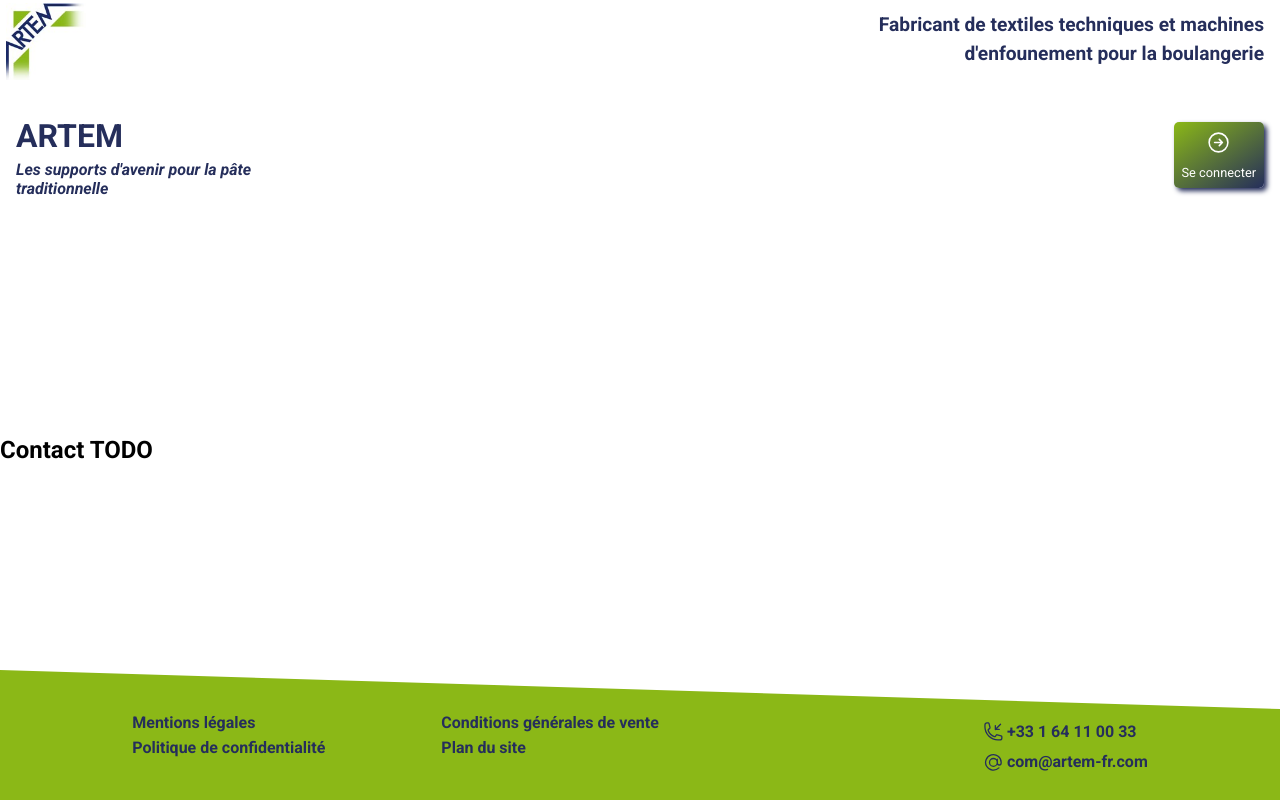
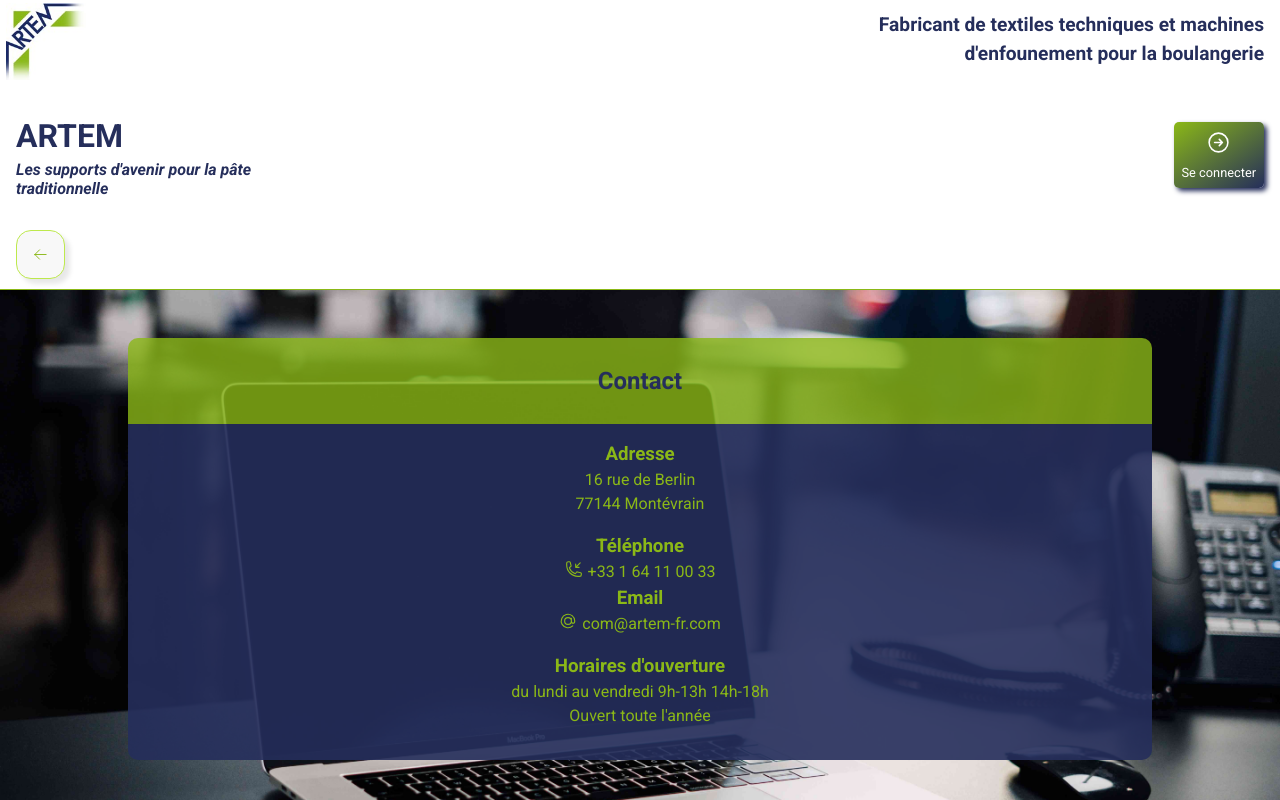
Before and after one commit to Romain-Delchie/artem-website, a React (Vite) app: page /contact in a window 1280 px wide. Shown: the top 800 px of the page. Built offline with nearby package versions, Linux system fonts and the light colour scheme.

Commit message:
feat(contact): add contact page and various style fixed

```diff
--- a/src/App/App.jsx
+++ b/src/App/App.jsx
@@ -16,13 +16,15 @@ import QuoteHistory from "../pages/QuoteHistory/QuoteHistory";
 import NewQuote from "../pages/NewQuote/NewQuote";
 import AddProduct from "../pages/AddProduct/AddProduct";
 import RoleValidation from "../pages/RoleValidation/RoleValidation";
+import DeleteProduct from "../pages/DeleteProduct/DeleteProduct";
 import './App.scss'
-import DeleteProduct from "../pages/DeleteProduct/DeleteProduct";
+import ScrollToTop from "../components/ScrollToTop/ScrollToTop";
 
 function App() {
 
-
   return (
+    <>
+      <ScrollToTop />
       <Routes>
         <Route path="/" element={<Home />} />
         <Route path="/company" element={<Company />} />
@@ -42,8 +44,8 @@ function App() {
         <Route path="/delete-product" element={<DeleteProduct />} />
         <Route path="/role-validation" element={<RoleValidation />} />
 
-
       </Routes>
+    </>
   )
 }
 
--- a/src/components/Header/Header.jsx
+++ b/src/components/Header/Header.jsx
@@ -1,18 +1,45 @@
 import NavBar from '../NavBar/NavBar'
-import { Link } from 'react-router-dom'
-import { useContext } from 'react'
+import { Link, useNavigate, useLocation } from 'react-router-dom'
+import { useContext, useEffect, useState } from 'react'
 import AppContext from '../../context/AppContext'
 import './Header.scss'
 
 export default function Header() {
     const { user, updateUser } = useContext(AppContext);
+    const location = useLocation();
+    const navigate = useNavigate();
+    const [hasScrolled, setHasScrolled] = useState(false);
+
+    useEffect(() => {
+        // Écoute de l'événement de défilement et met à jour l'état hasScrolled
+        const handleScroll = () => {
+            if (!hasScrolled && window.scrollY > 100) {
+                setHasScrolled(true);
+            } else if (hasScrolled && window.scrollY === 0) {
+                setHasScrolled(false);
+            }
+        };
+
+        window.addEventListener('scroll', handleScroll);
+
+        // Nettoie l'écouteur d'événement lors du démontage du composant
+        return () => {
+            window.removeEventListener('scroll', handleScroll);
+        };
+    }, [hasScrolled]);
 
     function handleDisconnection() {
         updateUser({ token: "", email: "", firstname: "", lastname: "" });
     }
 
+
+    const handleGoBack = () => {
+        navigate(-1);
+
+    };
+
     return (
-        <header className='header'>
+        <header className={hasScrolled ? 'header header-scrolled' : 'header'}>
             <NavBar />
             <div className='header-connection'>
                 <div className='header-title-container'>
@@ -44,6 +71,13 @@ export default function Header() {
                 }
 
             </div>
+            {
+                location.pathname !== '/' && location.pathname !== '/dashboard' &&
+                <button onClick={handleGoBack} className='back-btn'>
+                    <svg xmlns="http://www.w3.org/2000/svg" fill="none" viewBox="0 0 24 24" strokeWidth="1.5" stroke="currentColor" className="w-6 h-6">
+                        <path strokeLinecap="round" strokeLinejoin="round" d="M10.5 19.5L3 12m0 0l7.5-7.5M3 12h18" />
+                    </svg></button>
+            }
         </header>
     )
 }
--- a/src/components/Header/Header.scss
+++ b/src/components/Header/Header.scss
@@ -1,11 +1,22 @@
 @use 'src/styles/variables.scss' as var;
 
 .header {
+    position: sticky;
+    top: 0;
+    background-color: white;
+    z-index: 1000;
+    transition: all 3s ease-in-out;
+    transition: all 0.3s ease-in-out;
+    padding-bottom: 10px;
+    border-bottom: 1px solid var.$primaryColor;
+
+
     &-connection {
         display: flex;
         justify-content: space-between;
         align-items: center;
         margin: 2rem 0;
+
 
         &-btn {
             margin: auto;
@@ -109,4 +120,27 @@
         font-size: 1rem;
         line-height: 19px;
     }
+
+    & .back-btn {
+        margin-left: 1rem;
+        border: 1px solid var.$primaryColorLight;
+        color: var.$primaryColor;
+        background-color: #f8f8f8;
+        padding: 16px;
+        border-radius: 15px;
+        box-shadow: 5px 5px 5px #e8e8e8,
+            -5px -5px 5px #ffffff;
+
+        &:hover {
+            // border-radius: 8px;
+            // border: 1px solid var.$primaryColor;
+            // outline: 1px solid var.$primaryColor;
+            box-shadow: inset 5px 5px 3px #ebebeb,
+                inset -5px -5px 3px #ffffff;
+        }
+
+        & svg {
+            height: 15px;
+        }
+    }
 }
--- a/src/components/Layout/Layout.jsx
+++ b/src/components/Layout/Layout.jsx
@@ -6,7 +6,7 @@ export default function Layout({ children }) {
     return (
         <>
             <Header />
-            <main>{children}</main>
+            {children}
             <Footer />
         </>
     )
--- a/src/components/NavBar/Navbar.scss
+++ b/src/components/NavBar/Navbar.scss
@@ -6,8 +6,7 @@
     display: flex;
     justify-content: space-between;
     width: 100%;
-    position: sticky;
-    top: 0;
+
     overflow: hidden;
     z-index: 1000;
 
--- /dev/null
+++ b/src/components/ScrollToTop/ScrollToTop.jsx
@@ -0,0 +1,14 @@
+import { useEffect } from "react";
+import { useLocation, useNavigate } from "react-router-dom";
+
+
+export default function ScrollToTop() {
+    const { pathname } = useLocation();
+    const navigate = useNavigate();
+
+    useEffect(() => {
+        window.scrollTo(0, 0);
+    }, [pathname]);
+
+    return null;
+}
--- a/src/index.scss
+++ b/src/index.scss
@@ -3,6 +3,7 @@
 * {
     font-family: var.$font;
 }
+
 
 #root {
     min-width: 320px;
--- a/src/pages/Contact/Contact.jsx
+++ b/src/pages/Contact/Contact.jsx
@@ -1,9 +1,33 @@
 import './Contact.scss'
+import artem from '/data/artem-data'
+import { Link } from 'react-router-dom'
 
 export default function Contact() {
     return (
         <main className='contact'>
-            <h2>Contact TODO</h2>
+            <h2>Contact</h2>
+            <div className="contact-container">
+                <div className="contact-item contact-item-adress">
+                    <h3>Adresse</h3>
+                    <p>16 rue de Berlin</p>
+                    <p>77144 Montévrain</p>
+                </div>
+                <div className="contact-item contact-item-phone">
+                    <h3>Téléphone</h3>
+                    <Link to={`tel:${artem.tel}`}><svg xmlns="http://www.w3.org/2000/svg" fill="none" viewBox="0 0 24 24" strokeWidth="1.5" stroke="currentColor" className="w-6 h-6">
+                        <path strokeLinecap="round" strokeLinejoin="round" d="M14.25 9.75v-4.5m0 4.5h4.5m-4.5 0l6-6m-3 18c-8.284 0-15-6.716-15-15V4.5A2.25 2.25 0 014.5 2.25h1.372c.516 0 .966.351 1.091.852l1.106 4.423c.11.44-.054.902-.417 1.173l-1.293.97a1.062 1.062 0 00-.38 1.21 12.035 12.035 0 007.143 7.143c.441.162.928-.004 1.21-.38l.97-1.293a1.125 1.125 0 011.173-.417l4.423 1.106c.5.125.852.575.852 1.091V19.5a2.25 2.25 0 01-2.25 2.25h-2.25z" />
+                    </svg>{artem.tel}</Link>
+                    <h3>Email</h3>
+                    <Link to={`mailto:${artem.email}`}> <svg xmlns="http://www.w3.org/2000/svg" fill="none" viewBox="0 0 24 24" strokeWidth="1.5" stroke="currentColor" className="w-6 h-6">
+                        <path strokeLinecap="round" d="M16.5 12a4.5 4.5 0 11-9 0 4.5 4.5 0 019 0zm0 0c0 1.657 1.007 3 2.25 3S21 13.657 21 12a9 9 0 10-2.636 6.364M16.5 12V8.25" />
+                    </svg>{artem.email}</Link>
+                </div>
+                <div className="contact-item contact-item-open">
+                    <h3>Horaires d'ouverture</h3>
+                    <p>du lundi au vendredi 9h-13h 14h-18h</p>
+                    <p>Ouvert toute l'année</p>
+                </div>
+            </div>
         </main>
     )
 }
--- a/src/pages/Contact/Contact.scss
+++ b/src/pages/Contact/Contact.scss
@@ -1 +1,46 @@
 @use 'src/styles/variables.scss' as var;
+
+.contact {
+    background: url(/images/contact.jpg) right/cover no-repeat;
+    flex-grow: 1;
+    margin-bottom: -40px;
+    min-height: calc(100vh - 150px);
+    padding-top: 16px;
+
+    & h2 {
+        text-align: center;
+        margin: 32px auto 0;
+        border-radius: 10px 10px 0 0;
+        padding: 25px;
+        width: 80%;
+        color: var.$secondaryColor;
+        background-color: var.$primaryColorTransparent;
+    }
+
+    &-container {
+        color: var.$primaryColor;
+        background-color: var.$secondaryColorTransparent;
+        width: 80%;
+        margin: auto;
+        border-radius: 0 0 10px 10px;
+        padding: 16px;
+        display: column;
+        justify-content: center;
+        align-items: center;
+        text-align: center;
+    }
+
+    &-item {
+        margin-bottom: 16px;
+
+        & a {
+            display: flex;
+            justify-content: center;
+        }
+
+        & svg {
+            height: 18px;
+            margin-right: 5px;
+        }
+    }
+}
--- a/src/pages/PrivacyPolicy/PrivacyPolicy.scss
+++ b/src/pages/PrivacyPolicy/PrivacyPolicy.scss
@@ -2,7 +2,7 @@
 
 .privacy-policy {
     color: var.$secondaryColor;
-    padding: 1rem;
+    padding: 30px;
     text-align: justify;
 
     & h2 {
--- a/src/pages/SignUp/SignUp.jsx
+++ b/src/pages/SignUp/SignUp.jsx
@@ -5,7 +5,46 @@ export default function SignUp() {
         <main className='signup'>
             <div className="signup-container">
                 <h2>Créez votre compte et bénéficiez de tous nos services</h2>
+                <form action="" className="signup-form">
+                    <div className="signup-form-item">
+                        <label htmlFor="firstname">Prénom</label>
+                        <input type="text" name="firstname" id="firstname" />
+                    </div>
+                    <div className="signup-form-item">
+                        <label htmlFor="lastname">Nom</label>
+                        <input type="text" name="lastname" id="lastname" />
+                    </div>
+                    <div className="signup-form-item">
+                        <label htmlFor="email">Email</label>
+                        <input type="email" name="email" id="email" />
+                    </div>
+                    <div
+                        className="signup-form-item">
+                        <label htmlFor="phone_number">Téléphone</label>
+                        <input type="tel" name="phone_number" id="phone_number" />
+                    </div>
+                    <div className="signup-form-item">
+                        <label htmlFor="password">Mot de passe</label>
+                        <input type="password" name="password" id="password" />
+                    </div>
+                    <div className="signup-form-item">
+                        <label htmlFor="password-confirm">Confirmez votre mot de passe</label>
+                        <input type="password" name="password-confirm" id="password-confirm" />
+                    </div>
+                    <div className="signup-form-item">
+                        <label htmlFor="company">Nom de votre entreprise</label>
+                        <input type="text" name="company" id="company" />
+                    </div>
+                    <div className="signup-form-item">
+                        <label htmlFor="siret">Numéro de SIRET</label>
+                        <input type="text" name="siret" id="siret" />
+                    </div>
+                    <div className="signup-form-item">
+                        <label htmlFor="address">Adresse</label>
+                        <input type="text" name="invoice_address" id="invoice_address" />
+                    </div>
 
+                </form>
             </div>
         </main>
     )
```
Also changed, not shown: public/images/contact.jpg (added), public/images/products/TE_recouv.jpg (renamed from public/images/products/Nouveau dossier/TE_recouv.jpg). Lines whose indentation alone changed are shown as unchanged.
